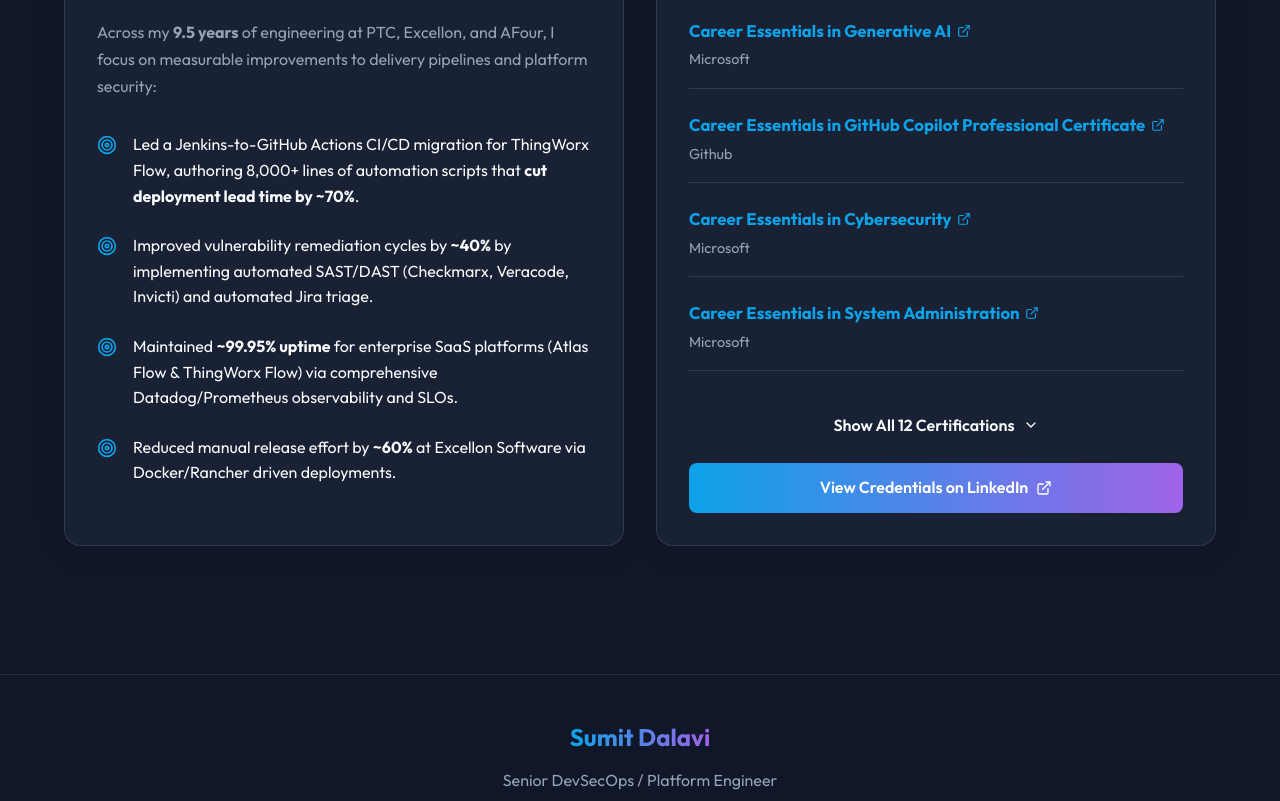
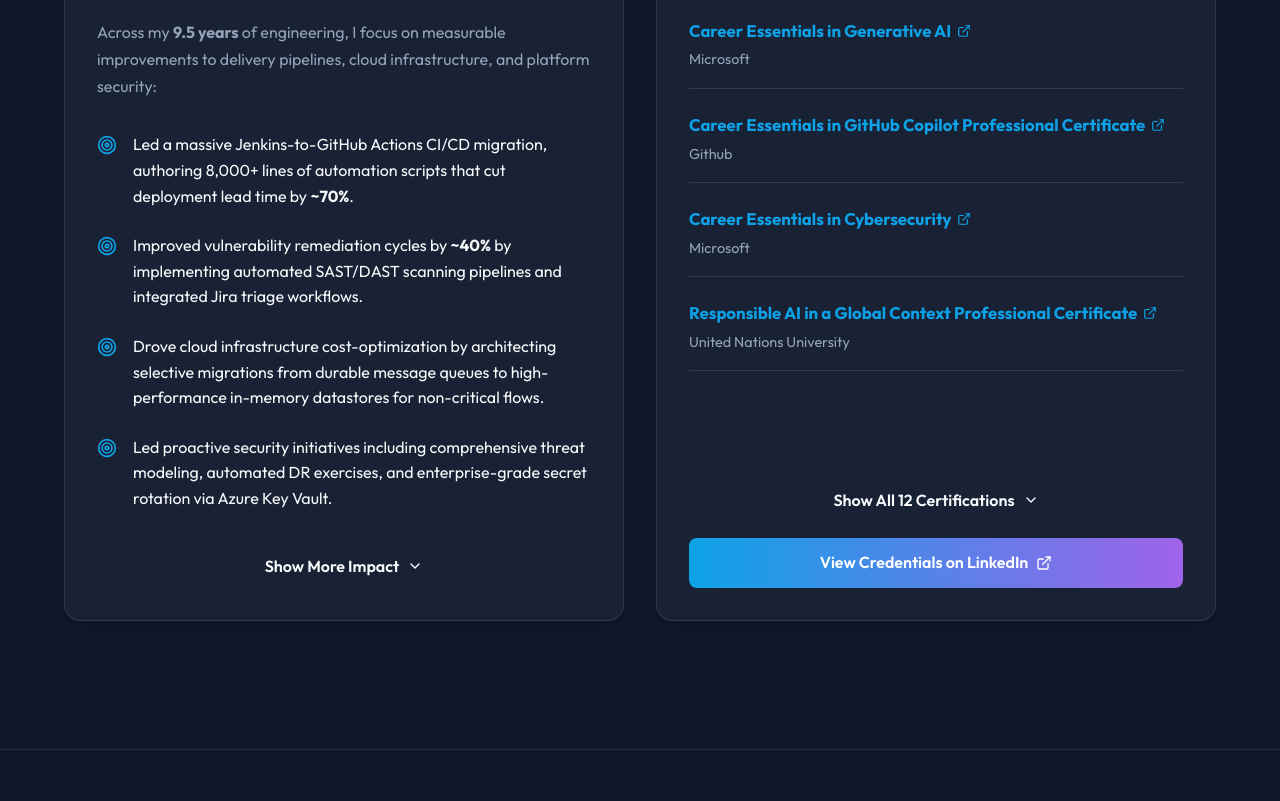
Before and after one commit to SumitDalavi/sumit-portfolio, a React (Vite) app: page / in a window 1280 px wide. Shown: the part 3120-3921 px from the top of the page. Built offline with nearby package versions, Linux system fonts and the light colour scheme.

Commit message:
feat: add impact toggle, scrub company names, and reorder certs

```diff
--- a/src/components/Certifications.jsx
+++ b/src/components/Certifications.jsx
@@ -3,14 +3,15 @@
 
 const Certifications = () => {
   const [showAllCerts, setShowAllCerts] = useState(false);
+  const [showAllImpact, setShowAllImpact] = useState(false);
 
   const certs = [
     { title: "Career Essentials in Generative AI", issuer: "Microsoft", url: "https://www.linkedin.com/learning/certificates/4f871718a297191512ab2f7d6ff99b7a1596f8a987d724b1db5578bb6a90a255" },
     { title: "Career Essentials in GitHub Copilot Professional Certificate", issuer: "Github", url: "https://www.linkedin.com/learning/certificates/6edff49296042969651c38fe65cf0ec221b81500fef73b64de61de2a3f8ed793" },
     { title: "Career Essentials in Cybersecurity", issuer: "Microsoft", url: "https://www.linkedin.com/learning/certificates/776729e64308169345a9f1137f606c668bf1388d490e971363156284f9fb6428" },
+    { title: "Responsible AI in a Global Context Professional Certificate", issuer: "United Nations University", url: "https://www.linkedin.com/learning/certificates/19e1540d08a311956d3859d54e0678c1e824a9db8aa25ee98b75c04119292e67" },
+    { title: "Responsible AI Foundations Professional Certificate", issuer: "All Tech is Human", url: "https://www.linkedin.com/learning/certificates/791392474590ae545334aa23c36f7015fd1dc5b8a0817c201c63e43ea0ee489d" },
     { title: "Career Essentials in System Administration", issuer: "Microsoft", url: "https://www.linkedin.com/learning/certificates/0e378ce53aaee986999d65ed1bf3b7339c8e26c25c86c707c49057bbde99ae41" },
-    { title: "Responsible AI Foundations Professional Certificate", issuer: "All Tech is Human", url: "https://www.linkedin.com/learning/certificates/791392474590ae545334aa23c36f7015fd1dc5b8a0817c201c63e43ea0ee489d" },
-    { title: "Responsible AI in a Global Context Professional Certificate", issuer: "United Nations University", url: "https://www.linkedin.com/learning/certificates/19e1540d08a311956d3859d54e0678c1e824a9db8aa25ee98b75c04119292e67" },
     { title: "Docker Foundations Professional Certificate", issuer: "Docker", url: "https://www.linkedin.com/learning/certificates/86e9ede500c2b9820ae770e1ab6e83bb9059db2d449fd15808bc1e41222fcf2d" },
     { title: "Career Essentials in GitHub Professional Certificate", issuer: "Github", url: "https://www.linkedin.com/learning/certificates/d2645909f6a2426b9fd9464bb715222dbf1f67af9a18a5f96b6b527f37ab75a3" },
     { title: "Atlassian Agile Project Management Professional Certificate", issuer: "Atlassian", url: "https://www.linkedin.com/learning/certificates/2c392dda993cf9ef408788bb37bdab1899937d5db8d7a1584ddcd46019d03c9d" },
@@ -19,7 +20,17 @@
     { title: "Diploma in Japanese (JLPT N4)", issuer: "SPPU, Pune", date: "2021" }
   ];
 
+  const impacts = [
+    "Led a massive Jenkins-to-GitHub Actions CI/CD migration, authoring 8,000+ lines of automation scripts that cut deployment lead time by ~70%.",
+    "Improved vulnerability remediation cycles by ~40% by implementing automated SAST/DAST scanning pipelines and integrated Jira triage workflows.",
+    "Drove cloud infrastructure cost-optimization by architecting selective migrations from durable message queues to high-performance in-memory datastores for non-critical flows.",
+    "Led proactive security initiatives including comprehensive threat modeling, automated DR exercises, and enterprise-grade secret rotation via Azure Key Vault.",
+    "Maintained ~99.95% uptime for enterprise SaaS platforms via comprehensive Datadog and Prometheus observability and strict SLO enforcement.",
+    "Reduced manual release effort by ~60% across the engineering organization via Docker and Rancher-driven deployment automation."
+  ];
+
   const displayedCerts = showAllCerts ? certs : certs.slice(0, 4);
+  const displayedImpacts = showAllImpact ? impacts : impacts.slice(0, 4);
 
   return (
     <section className="section animate-fade-in delay-300">
@@ -37,35 +48,31 @@
             </div>
 
             <p style={{ color: 'hsl(var(--text-secondary))', marginBottom: '2rem', lineHeight: '1.7' }}>
-              Across my <strong>9.5 years</strong> of engineering at PTC, Excellon, and AFour, I focus on measurable improvements to delivery pipelines and platform security:
+              Across my <strong>9.5 years</strong> of engineering, I focus on measurable improvements to delivery pipelines, cloud infrastructure, and platform security:
             </p>
 
-            <ul style={{ listStyle: 'none', display: 'flex', flexDirection: 'column', gap: '1.5rem' }}>
-              <li style={{ display: 'flex', alignItems: 'flex-start', gap: '1rem' }}>
-                <Target size={20} style={{ color: 'hsl(var(--accent-primary))', marginTop: '3px', flexShrink: 0 }} />
-                <span>
-                  Led a Jenkins-to-GitHub Actions CI/CD migration for ThingWorx Flow, authoring 8,000+ lines of automation scripts that <strong>cut deployment lead time by ~70%</strong>.
-                </span>
-              </li>
-              <li style={{ display: 'flex', alignItems: 'flex-start', gap: '1rem' }}>
-                <Target size={20} style={{ color: 'hsl(var(--accent-primary))', marginTop: '3px', flexShrink: 0 }} />
-                <span>
-                  Improved vulnerability remediation cycles by <strong>~40%</strong> by implementing automated SAST/DAST (Checkmarx, Veracode, Invicti) and automated Jira triage.
-                </span>
-              </li>
-              <li style={{ display: 'flex', alignItems: 'flex-start', gap: '1rem' }}>
-                <Target size={20} style={{ color: 'hsl(var(--accent-primary))', marginTop: '3px', flexShrink: 0 }} />
-                <span>
-                  Maintained <strong>~99.95% uptime</strong> for enterprise SaaS platforms (Atlas Flow & ThingWorx Flow) via comprehensive Datadog/Prometheus observability and SLOs.
-                </span>
-              </li>
-              <li style={{ display: 'flex', alignItems: 'flex-start', gap: '1rem' }}>
-                <Target size={20} style={{ color: 'hsl(var(--accent-primary))', marginTop: '3px', flexShrink: 0 }} />
-                <span>
-                  Reduced manual release effort by <strong>~60%</strong> at Excellon Software via Docker/Rancher driven deployments.
-                </span>
-              </li>
+            <ul style={{ listStyle: 'none', display: 'flex', flexDirection: 'column', gap: '1.5rem', marginBottom: '2rem' }}>
+              {displayedImpacts.map((impact, idx) => (
+                <li key={idx} style={{ display: 'flex', alignItems: 'flex-start', gap: '1rem' }}>
+                  <Target size={20} style={{ color: 'hsl(var(--accent-primary))', marginTop: '3px', flexShrink: 0 }} />
+                  <span dangerouslySetInnerHTML={{ __html: impact.replace(/~(\d+%)/g, '<strong>~$1</strong>') }} />
+                </li>
+              ))}
             </ul>
+
+            <div style={{ marginTop: 'auto', display: 'flex', flexDirection: 'column', gap: '1rem' }}>
+              <button
+                onClick={() => setShowAllImpact(!showAllImpact)}
+                className="btn btn-outline"
+                style={{ width: '100%', justifyContent: 'center' }}
+              >
+                {showAllImpact ? (
+                  <>Show Less <ChevronUp size={16} /></>
+                ) : (
+                  <>Show More Impact <ChevronDown size={16} /></>
+                )}
+              </button>
+            </div>
           </div>
 
           {/* Certifications */}
```
